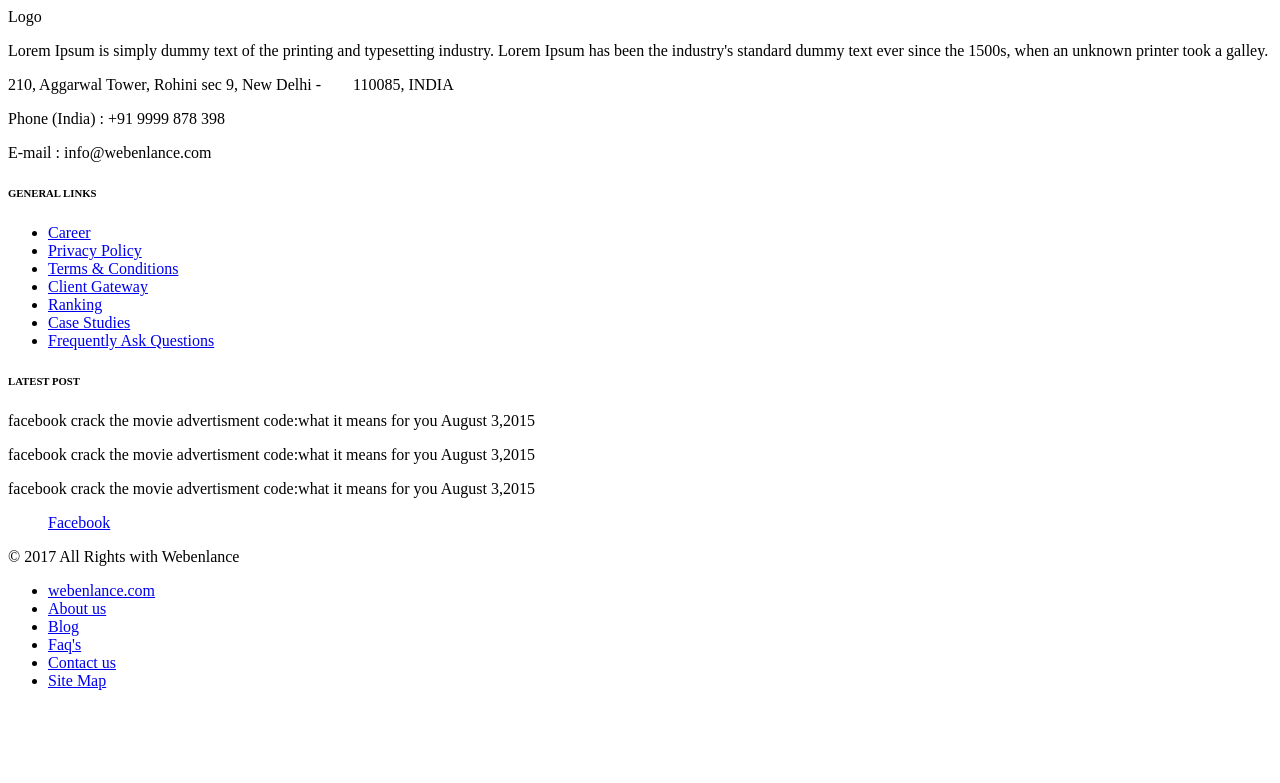
After one commit to andreitobias/myapp, a Rails app: template app/views/pages/_footer.html.erb in a window 1280 px wide. The commit adds this page. Shown: the top 783 px of the page. Run offline with Rails 7, Linux system fonts and the light colour scheme; the template is opened without the code that fills it, so the values that code supplies are empty.

```diff
--- /dev/null
+++ b/app/views/pages/_content.html.erb
@@ -0,0 +1,59 @@
+
+
+<div class = "col-md-12">
+              <!-- testimonial one -->
+              <div class="animation-element slide-left testimonial">
+                  <div class="header">
+                    <div class="left">
+                      <img src="" />
+                    </div>
+                    <div class="right">
+                      <h3>Explanation 1</h3>
+                      <h4>Lorem ipsum dolor sit amet, consectetur adipisicing elit, sed do eiusmod
+tempor incididunt ut labore et dolore magna aliqua. Ut enim ad minim veniam,
+quis nostrud exercitation ullamco laboris nisi ut aliquip ex ea commodo
+consequat. Duis aute irure dolor in reprehenderit in voluptate velit esse
+cillum dolore eu fugiat nulla pariatur. Excepteur sint occaecat cupidatat non
+proident, sunt in culpa qui officia deserunt mollit anim id est laborum.</h4>
+                    </div>
+                </div>
+            </div>
+          </div>
+          <div class = "col-md-12">
+              <!-- testimonial one -->
+              <div class="animation-element slide-left testimonial">
+                  <div class="header">
+                    <div class="left">
+                      <img src="" />
+                    </div>
+                    <div class="right">
+                      <h3>Explanation 3</h3>
+                      <h4>Lorem ipsum dolor sit amet, consectetur adipisicing elit, sed do eiusmod
+tempor incididunt ut labore et dolore magna aliqua. Ut enim ad minim veniam,
+quis nostrud exercitation ullamco laboris nisi ut aliquip ex ea commodo
+consequat. Duis aute irure dolor in reprehenderit in voluptate velit esse
+cillum dolore eu fugiat nulla pariatur. Excepteur sint occaecat cupidatat non
+proident, sunt in culpa qui officia deserunt mollit anim id est laborum.</h4>
+                    </div>
+                </div>
+            </div>
+          </div>
+          <div class = "col-md-12">
+              <!-- testimonial one -->
+              <div class="animation-element slide-left testimonial">
+                  <div class="header">
+                    <div class="left">
+                      <img src="" />
+                    </div>
+                    <div class="right">
+                      <h3>Explanation 3</h3>
+                      <h4>Lorem ipsum dolor sit amet, consectetur adipisicing elit, sed do eiusmod
+tempor incididunt ut labore et dolore magna aliqua. Ut enim ad minim veniam,
+quis nostrud exercitation ullamco laboris nisi ut aliquip ex ea commodo
+consequat. Duis aute irure dolor in reprehenderit in voluptate velit esse
+cillum dolore eu fugiat nulla pariatur. Excepteur sint occaecat cupidatat non
+proident, sunt in culpa qui officia deserunt mollit anim id est laborum.</h4>
+                    </div>
+                </div>
+            </div>
+          </div>
--- /dev/null
+++ b/app/views/pages/_footer.html.erb
@@ -0,0 +1,60 @@
+<!--footer start from here-->
+<footer>
+  <div class="container-fluid">
+    <div class="row">
+      <div class="col-md-4 col-sm-6 footerleft ">
+        <div class="logofooter"> Logo</div>
+        <p>Lorem Ipsum is simply dummy text of the printing and typesetting industry. Lorem Ipsum has been the industry's standard dummy text ever since the 1500s, when an unknown printer took a galley.</p>
+        <p><i class="fa fa-map-pin"></i> 210, Aggarwal Tower, Rohini sec 9, New Delhi -        110085, INDIA</p>
+        <p><i class="fa fa-phone"></i> Phone (India) : +91 9999 878 398</p>
+        <p><i class="fa fa-envelope"></i> E-mail : info@webenlance.com</p>
+
+      </div>
+      <div class="col-md-2 col-sm-6 paddingtop-bottom">
+        <h6 class="heading7">GENERAL LINKS</h6>
+        <ul class="footer-ul">
+          <li><a href="#"> Career</a></li>
+          <li><a href="#"> Privacy Policy</a></li>
+          <li><a href="#"> Terms & Conditions</a></li>
+          <li><a href="#"> Client Gateway</a></li>
+          <li><a href="#"> Ranking</a></li>
+          <li><a href="#"> Case Studies</a></li>
+          <li><a href="#"> Frequently Ask Questions</a></li>
+        </ul>
+      </div>
+      <div class="col-md-3 col-sm-6 paddingtop-bottom">
+        <h6 class="heading7">LATEST POST</h6>
+        <div class="post">
+          <p>facebook crack the movie advertisment code:what it means for you <span>August 3,2015</span></p>
+          <p>facebook crack the movie advertisment code:what it means for you <span>August 3,2015</span></p>
+          <p>facebook crack the movie advertisment code:what it means for you <span>August 3,2015</span></p>
+        </div>
+      </div>
+      <div class="col-md-3 col-sm-6 paddingtop-bottom">
+        <div class="fb-page" data-href="https://www.facebook.com/facebook" data-tabs="timeline" data-height="300" data-small-header="false" style="margin-bottom:15px;" data-adapt-container-width="true" data-hide-cover="false" data-show-facepile="true">
+          <div class="fb-xfbml-parse-ignore">
+            <blockquote cite="https://www.facebook.com/facebook"><a href="https://www.facebook.com/facebook">Facebook</a></blockquote>
+          </div>
+        </div>
+      </div>
+    </div>
+  </div>
+</footer>
+<!--footer start from here-->
+
+<div class="copyright">
+  <div class="container">
+    <div class="col-md-6">
+      <p>© <%= Time.current.year %> All Rights with Webenlance</p>
+    </div>
+    <div class="col-md-6">
+      <ul class="bottom_ul">
+        <li><a href="#">webenlance.com</a></li>
+        <li><a href="#">About us</a></li>
+        <li><a href="#">Blog</a></li>
+        <li><a href="#">Faq's</a></li>
+        <li><a href="#">Contact us</a></li>
+        <li><a href="#">Site Map</a></li>
+      </ul>
+    </div>
+  </div>
--- /dev/null
+++ b/app/views/pages/_landing.html.erb
@@ -0,0 +1,32 @@
+<body class="">
+
+    <div class="container-fluid landing">
+      <div class = "row">
+          <div class ="jumbotron">
+
+            <div class="col-md-6">
+
+                <% flash.each do |key, value| %>
+                    <%= content_tag :div, value, class: "alert alert-#{key}" %>
+                  <%end%>
+                <h1>Get more <h1 id="word">Sales</h1>
+                <p>Get a Free Custom Report!</p>
+
+            </div>
+
+          </div>
+
+          <div class="col-md-6 half">
+                <%= render "contacts/form"%>
+                 <!-- More Button -->
+          </div>
+
+      </div>
+      <div class="row">
+        <div class="col-md-6 col-md-offset-3">
+            <section id="section02" class="demo">
+              	<a href="#section03"><span></span>More</a>
+              </section>
+          </div>
+        </div>
+    </div>
--- /dev/null
+++ b/app/views/pages/_landing2.html.erb
@@ -0,0 +1,27 @@
+
+<div class="container-fluid bg_image">
+
+      <section id = "section02 " class ="demo">
+        <div class ="jumbotron">
+
+          <div class="col-md-6 col-md-offset-3">
+
+              <% flash.each do |key, value| %>
+                  <%= content_tag :div, value, class: "alert alert-#{key}" %>
+                <%end%>
+              <h1>Get more <h1 id="word">Sales</h1>
+              <p>Get a Free Custom Report!</p>
+
+          </div>
+
+        </div>
+
+        <div class="col-md-6 col-md-offset-3">
+              <%= render "contacts/form"%>
+               <!-- More Button -->
+            <section id="section02" class="demo">
+            	<a href="#section03"><span></span>More</a>
+            </section>
+         </div>
+
+    </section>
```
Also changed, not shown: app/assets/stylesheets/custom.css.scss (+55 -0 lines), app/views/layouts/application.html.erb (+4 -90 lines).
